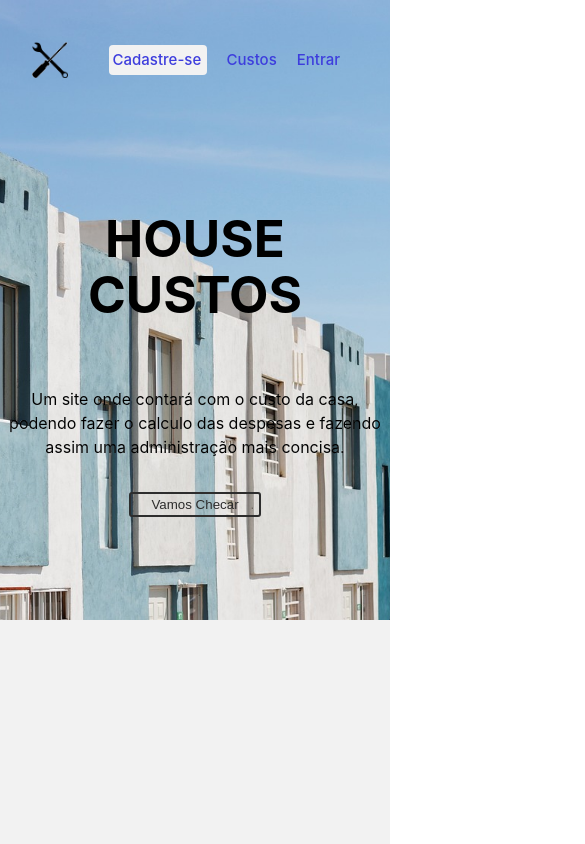
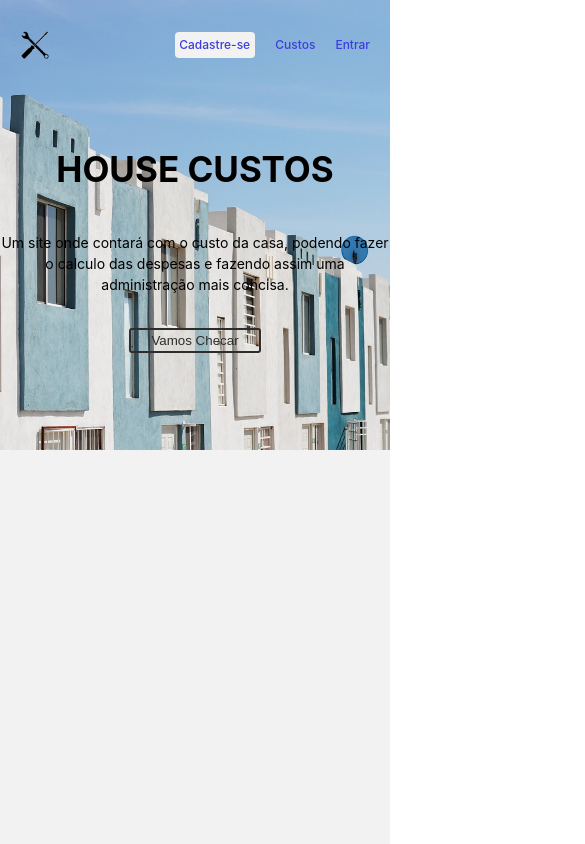
Before and after one commit to DouglasGsilva/House-Custos-Site, a React (Vite) app in the folder HouseCustos/: page / in a window 390 px wide. Shown: the top 844 px of the page, 585 px wide, since content can reach past the window. Built offline with nearby package versions, Linux system fonts and the light colour scheme.

Commit message:
test: responsividade 2

```diff
--- a/HouseCustos/src/Components/layout_Home/Banner/style.jsx
+++ b/HouseCustos/src/Components/layout_Home/Banner/style.jsx
@@ -10,20 +10,20 @@ export const BannerContent = styled.div`
   width: 100%;
   height: 100%;
   top: 110px;
-  left: 0;
 
   & h1 {
     color: #000000;
     text-transform: uppercase;
-    margin-top: 100px;
+    margin-top: 40px;
+    font-size: 35px;
   }
   & p {
-    color: #000000;
+    color: black;
     max-width: 40rem;
     margin: 0 auto;
     margin-bottom: 2rem;
-    margin-top: 30px;
-    -webkit-text-stroke: #f2f2f2 0.05px;
+    margin-top: 20px;
+    font-size: 14px;
   }
 `;
 
@@ -52,6 +52,6 @@ export const BannerImg = styled.img`
   align-items: center;
   margin: 0 auto;
   width: 100%;
-  height: 620px;
+  height: 450px;
   object-fit: cover;
 `;
--- a/HouseCustos/src/Components/layout_Home/MoreInfo/MoreInfo.css
+++ b/HouseCustos/src/Components/layout_Home/MoreInfo/MoreInfo.css
@@ -1,32 +1,20 @@
 .First-content {
   display: flex;
-  justify-content: end;
-  align-items: end;
   padding: 5px 5px 5px;
-  flex-direction: row;
-  margin-right: -260px;
 }
 .Second-content {
   display: flex;
-  justify-content: start;
-  align-items: start;
-  margin-left: -10px;
   padding: 5px;
-  margin-bottom: 5px;
 }
 .Third-content {
   display: flex;
-  justify-content: end;
-  align-items: end;
   padding: 0px 0px 5px;
-  margin-left: 555px;
   margin-bottom: 10px;
 }
 .content-first {
   display: flex;
   transform: translateX(-100%);
   position: relative;
-  right: 250px;
   transition: all 0.2s linear;
   opacity: 0;
 }
@@ -34,13 +22,13 @@
   display: flex;
   transform: translateX(100%);
   transition: all 0.2s linear;
+  position: relative;
   opacity: 0;
 }
 .content-third {
   display: flex;
   transform: translateX(-100%);
   position: relative;
-  right: 180px;
   transition: all 0.2s linear;
   opacity: 0;
 }
@@ -49,9 +37,9 @@
   justify-content: center;
   color: rgb(0, 0, 0);
   margin-left: 10px;
-  width: 220px;
+  width: 180px;
   height: 100px;
-  font-size: 16px;
+  font-size: 12px;
   text-align: start;
 }
 
--- a/HouseCustos/src/Components/layout_Home/MoreInfo/MoreInfo.jsx
+++ b/HouseCustos/src/Components/layout_Home/MoreInfo/MoreInfo.jsx
@@ -52,7 +52,7 @@ const MoreInfo = () => {
               <Img>
                 <img
                   src={imgFile}
-                  style={{ width: "150px", height: "150px" }}
+                  style={{ width: "100px", height: "100px" }}
                 />
               </Img>
             </ContentImg>
@@ -68,7 +68,7 @@ const MoreInfo = () => {
               <Img>
                 <img
                   src={imgEngine}
-                  style={{ width: "150px", height: "150px" }}
+                  style={{ width: "100px", height: "100px" }}
                 />
               </Img>
             </ContentImg>
@@ -83,7 +83,7 @@ const MoreInfo = () => {
             <ContentImg>
               <Img>
                 <img
-                  style={{ width: "150px", height: "150px" }}
+                  style={{ width: "100px", height: "100px" }}
                   src={imgHouse}
                 />
               </Img>
--- a/HouseCustos/src/Components/layout_Home/MoreInfo/style.jsx
+++ b/HouseCustos/src/Components/layout_Home/MoreInfo/style.jsx
@@ -9,13 +9,14 @@ export const AreaContent = styled.div`
   box-sizing: border-box;
   justify-content: center;
   align-items: center;
+  flex-direction: column;
   display: flexbox;
   padding: 10px 10px 10px 10px;
 `;
 
 export const ContentImg = styled.div`
-  width: 150px;
-  height: 150px;
+  width: 100px;
+  height: 100px;
   background-color: #ccc;
   display: flex;
   align-items: center;
--- a/HouseCustos/src/Components/layout_Home/Navbar/style.jsx
+++ b/HouseCustos/src/Components/layout_Home/Navbar/style.jsx
@@ -1,8 +1,8 @@
 import styled from "styled-components";
 
 export const NavbarBg = styled.div`
-  width: 360px;
-  height: 120px;
+  width: 100%;
+  height: 90px;
   background-color: none;
   display: flex;
   align-items: center;
@@ -15,13 +15,13 @@ export const NavLinks = styled.ul`
   display: flex;
   align-items: center;
   list-style-type: none;
-  margin-left: -30px;
+  margin-left: -20px;
   background-color: #000000;
 `;
 
 export const NavLi = styled.li`
   margin-right: 20px;
-  font-size: 15px;
+  font-size: 12px;
   text-decoration: none;
   display: flex;
 `;
@@ -32,7 +32,7 @@ export const LinkRouteCad = styled.p`
   padding: 4px;
   border-radius: 4px;
   transition: all 0.2s linear;
-  width: 90px;
+  width: 72px;
   &:hover {
     color: #f2f2f2;
     background-color: #3d3ddd;
@@ -69,9 +69,9 @@ export const LinkSignout = styled.div`
 
 export const NavLogo = styled.img`
   padding: 20px;
-  max-width: 40px;
-  margin-left: 10px;
-  height: 40px;
+  max-width: 30px;
+
+  height: 30px;
   display: flex;
   align-items: center;
   justify-content: center;
```
